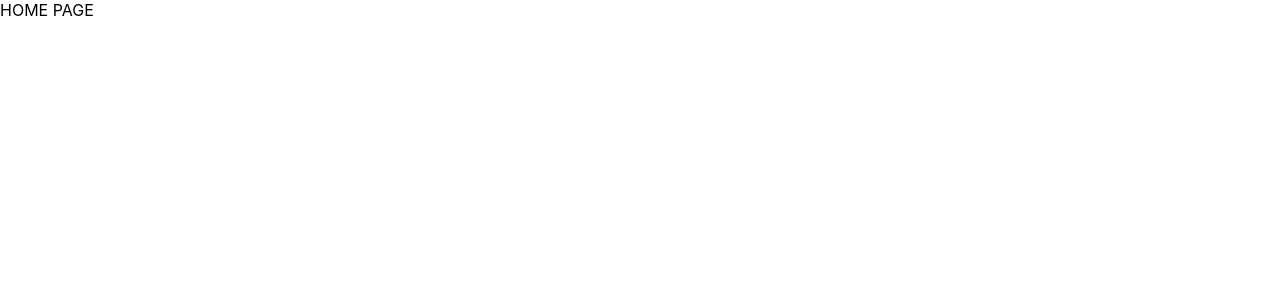
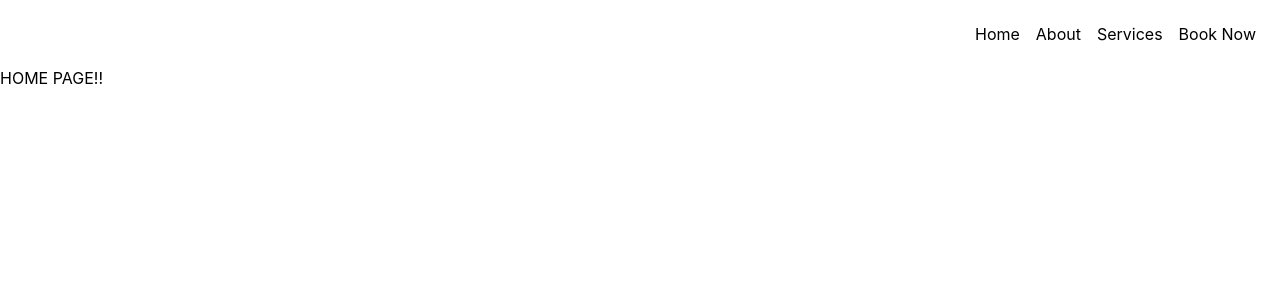
Before and after one commit to AlisonZ/ScheduleMe, a React (Create React App) app: page / in a window 1280 px wide. Shown: the top 300 px of the page. Built offline with nearby package versions, Linux system fonts and the light colour scheme.

Commit message:
adds navBar without link capability

```diff
--- a/src/HomePage.js
+++ b/src/HomePage.js
@@ -1,9 +1,14 @@
 import React from 'react';
+
+import NavBar from './NavBar';
 
 export default class HomePage extends React.Component {
     render() {
         return(
-            <div>HOME PAGE</div>
+            <div>
+                <NavBar />
+                <div>HOME PAGE!!</div>
+            </div>
         );
     }
 }
--- /dev/null
+++ b/src/NavBar.js
@@ -0,0 +1,19 @@
+import React from 'react';
+
+import './styles/NavBar.css';
+
+export default class NavBar extends React.Component {
+    render() {
+        return(
+            <div>
+                <ul className="navBar-list">
+                    <li className="navBar-listItem">Home</li>
+                    <li className="navBar-listItem">About</li>
+                    <li className="navBar-listItem">Services</li>
+                    <li className="navBar-listItem">Book Now</li>
+                </ul>
+
+            </div>
+        );
+    }
+}
--- /dev/null
+++ b/src/styles/NavBar.css
@@ -0,0 +1,10 @@
+.navBar-list {
+    list-style: none;
+    display: flex;
+    justify-content: flex-end;
+    padding-right: 16px;
+}
+
+.navBar-listItem {
+    padding: 8px;
+}
```
